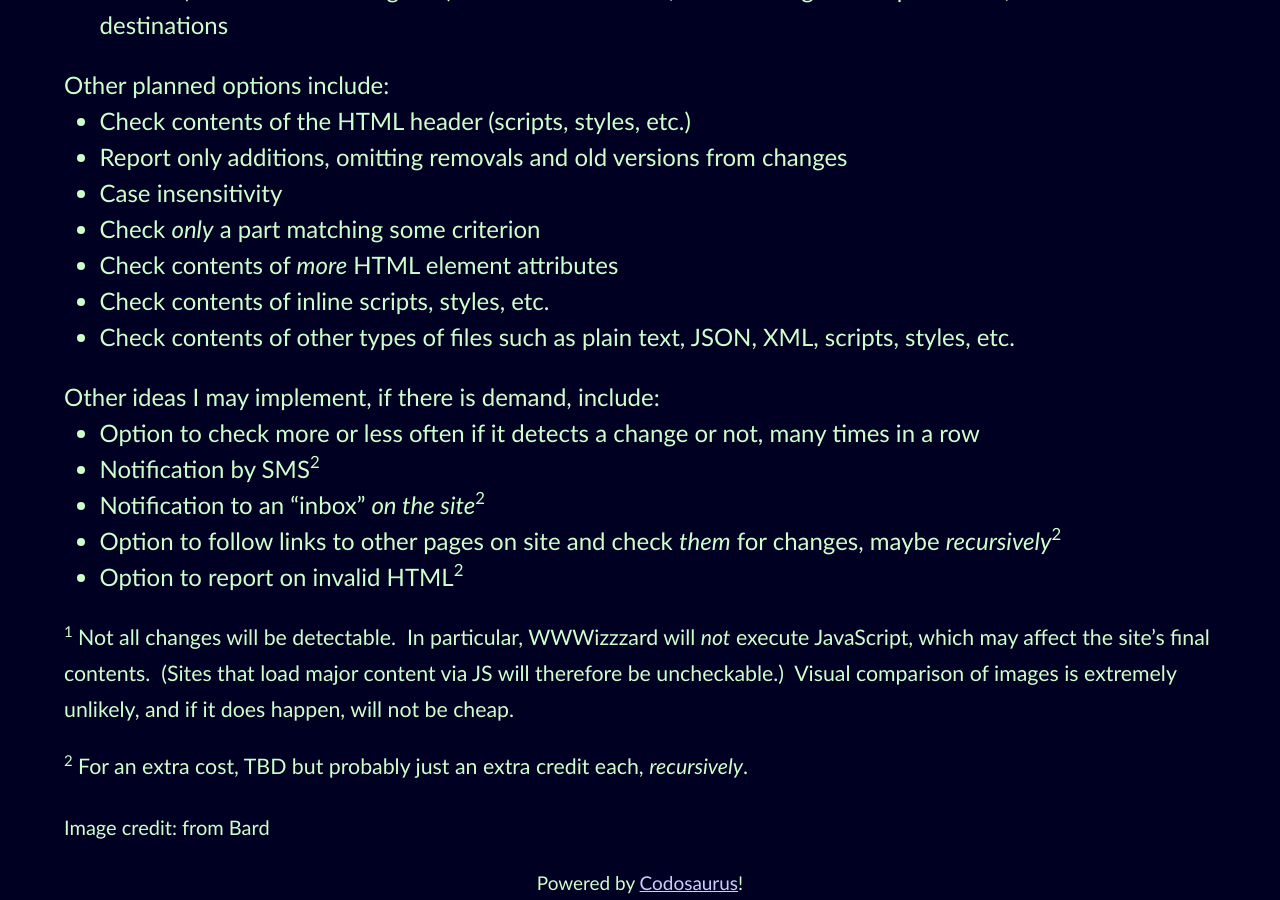
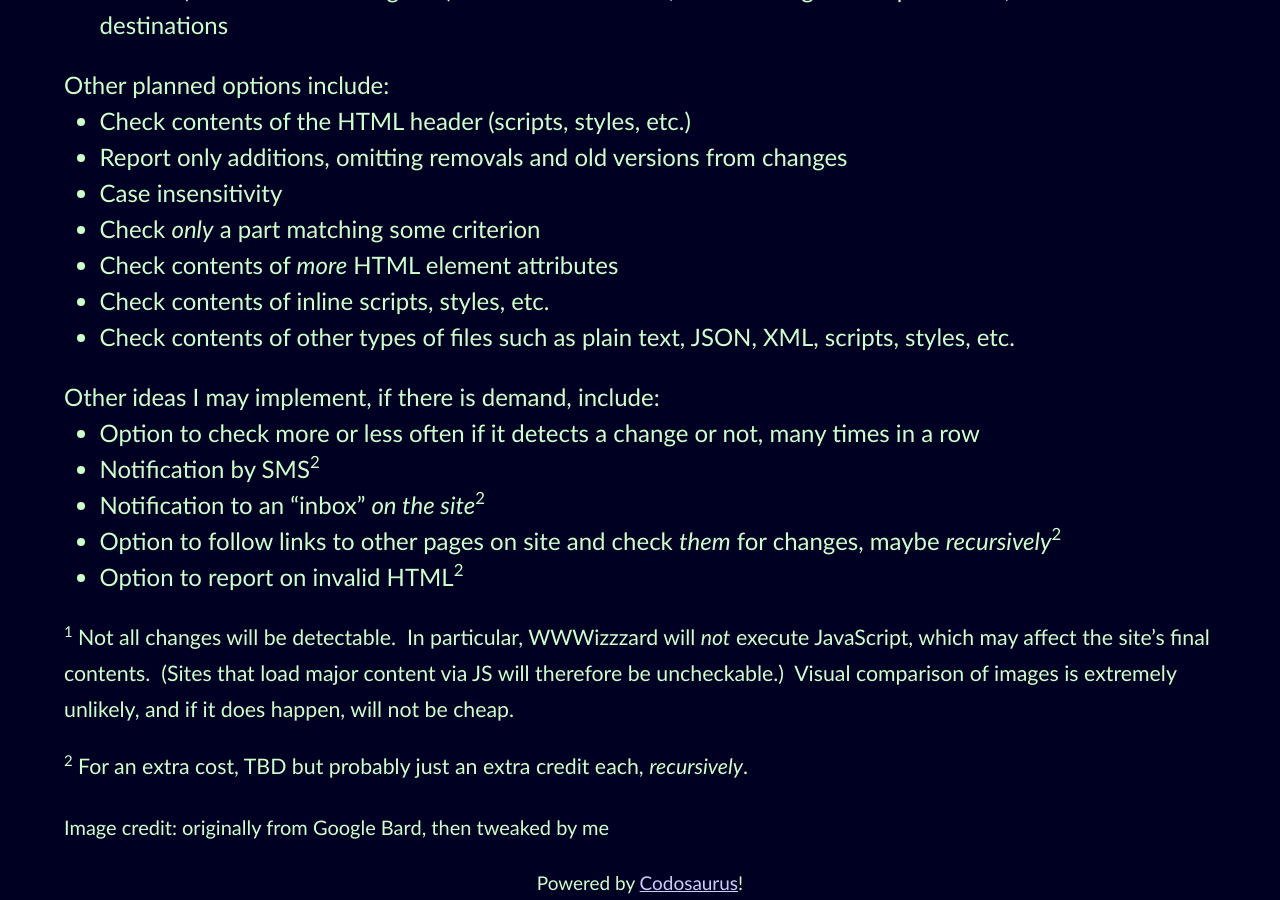
Before and after one commit to CodosaurusLLC/CodosaurusLLC.github.io, a Jekyll site: the page built from wwwizzzard.md, in a window 1280 px wide and 900 px high, scrolled down 2497 px. Built offline with Jekyll 4.4.1, drawn with Linux system fonts in a browser that asks for light colours.

Commit message:
update image credit

```diff
--- a/wwwizzzard.md
+++ b/wwwizzzard.md
@@ -85,4 +85,4 @@ and if it does happen, will not be cheap.
 _recursively_.
 {:class="small"}
 
-<small>Image credit: from Bard</small>
+<small>Image credit: originally from Google Bard, then tweaked by me</small>
```
